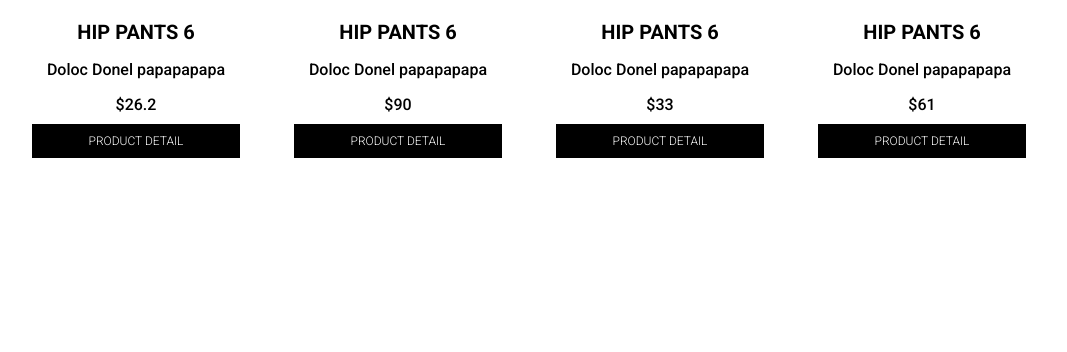
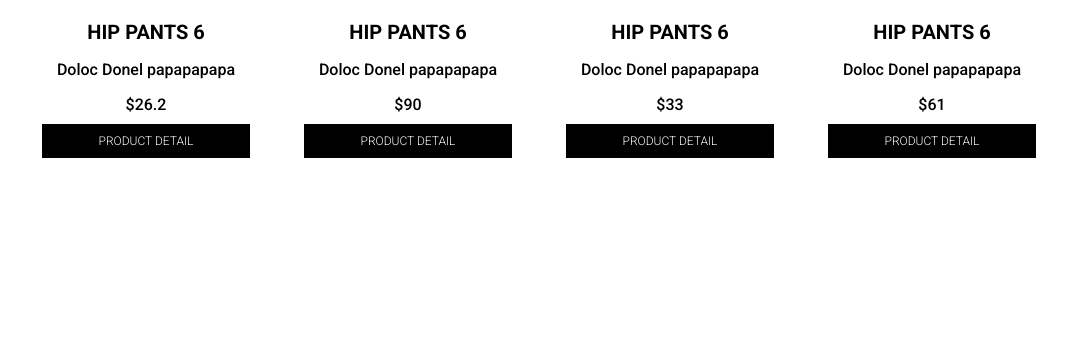
Before and after one commit to vietanh2222/T2010E_WEB, a PHP site: page / in a window 1280 px wide; the page is wider, and only the part inside the window is pictured. Shown: the part 832-1184 px from the top of that part, without its empty margins (128-1195 px from the left). Run offline with PHP 8.4, Linux system fonts and the light colour scheme.

Commit message:
Update lan 2

```diff
--- a/LabS4.css
+++ b/LabS4.css
@@ -1,6 +1,6 @@
 body{
     font-family: 'Roboto', sans-serif;
-    width: 1300px;
+    width: 1320px;
 }
 img{
     max-width: 100%;
--- a/LabS4.html
+++ b/LabS4.html
@@ -14,7 +14,7 @@
         <div class="SanPham">
         <img src="images/CHAR0907_01369f43-d701-4c2d-9955-f6ae186721d6_500x.png" height="636" width="500"/>
         <h2>hip pants 6</h2>
-        <p>Doloc Donel papapapapa</p>
+        <p>Doloc Donel papapapapacc</p>
         <p>$28.49</p>
         <p><a href="images/CHAR0907_01369f43-d701-4c2d-9955-f6ae186721d6_500x.png">Product detail</a> </p>
         </div>
```
